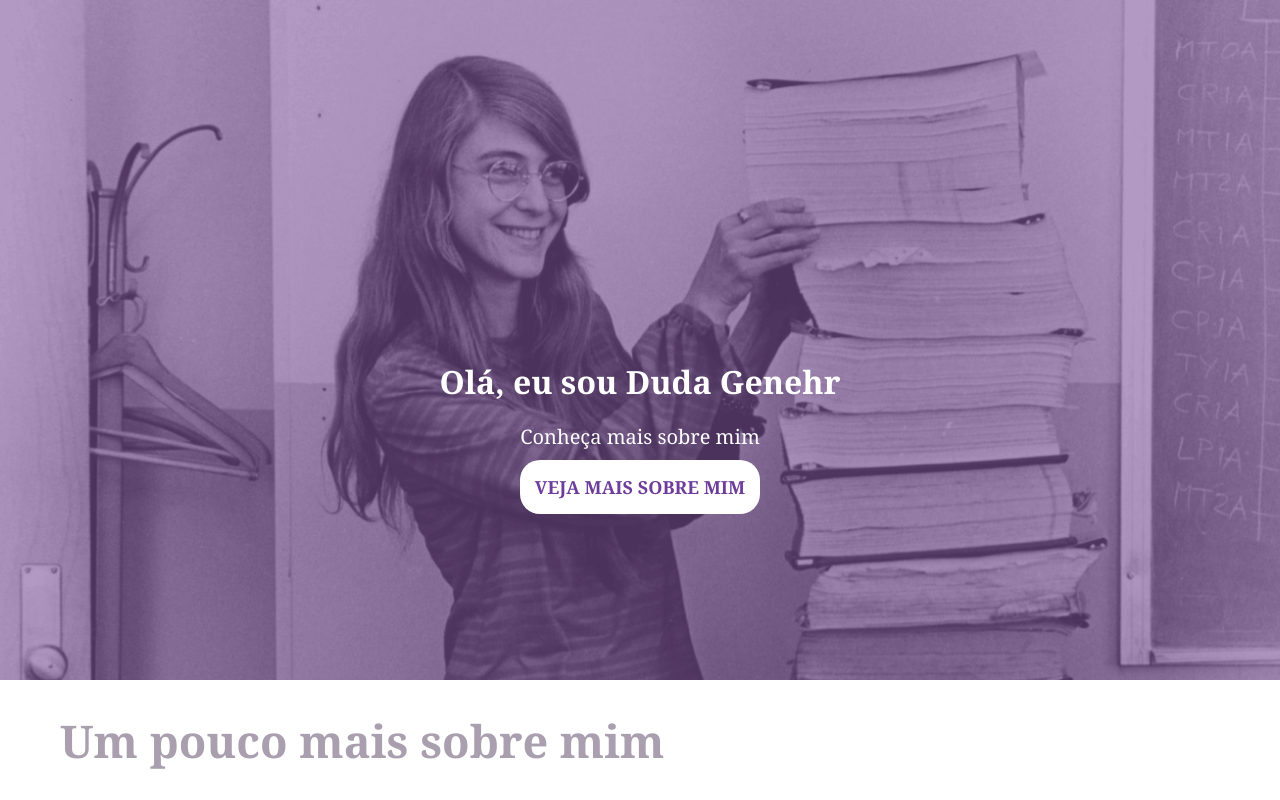
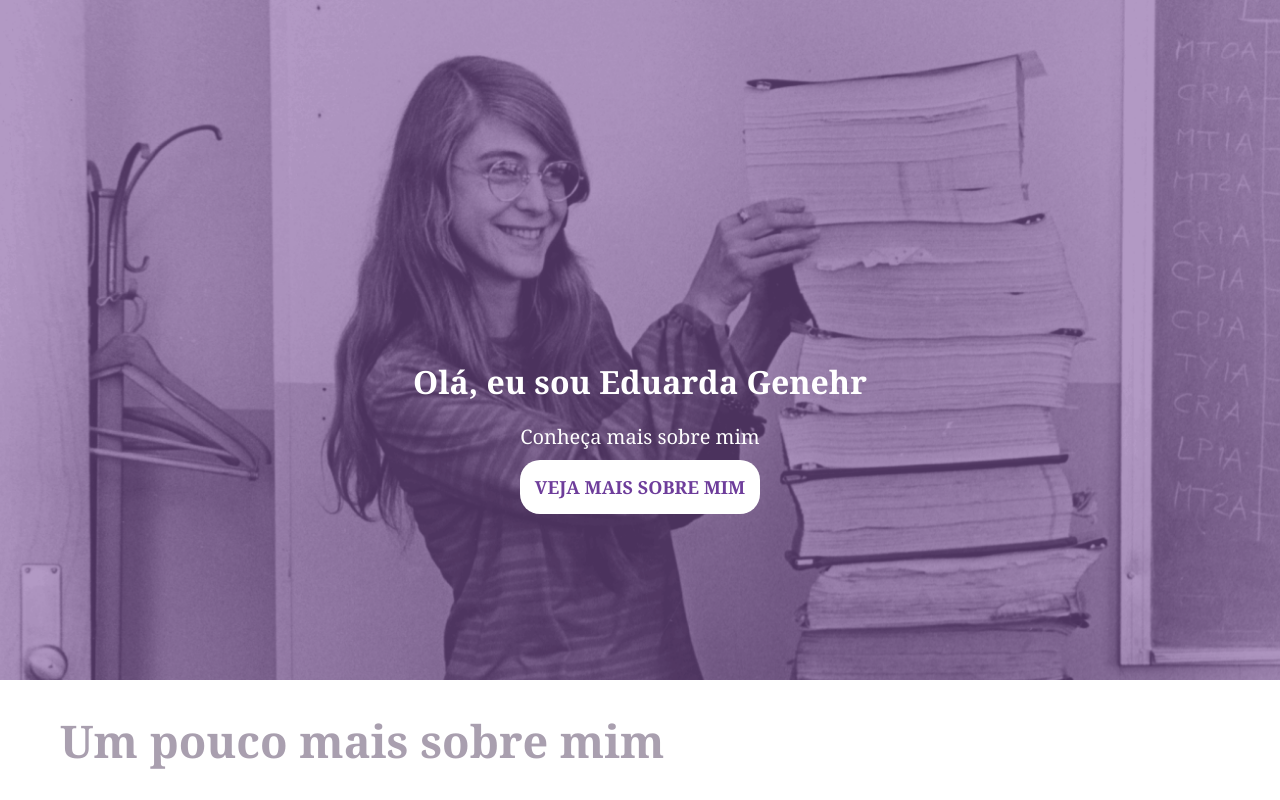
Before and after one commit to dudagenehr/reprograma, a plain HTML site: page index.html in a window 1280 px wide. Shown: the top 800 px of the page. Drawn offline with Linux system fonts and the light colour scheme.

Commit message:
update index.html

```diff
--- a/index.html
+++ b/index.html
@@ -12,7 +12,7 @@
         <!--Aqui são as informações que vão aparecer no meu navegador-->
         <div class="caixa-banner">
             <div class="banner-texto">
-                <h1 class="banner-titulo">Olá, eu sou Duda Genehr</h1>
+                <h1 class="banner-titulo">Olá, eu sou Eduarda Genehr</h1>
                 <p class="banner-subtitulo">Conheça mais sobre mim</p>
                 <a href="https://br.linkedin.com/in/dudagenehr" class="banner-btn" target="_blank">Veja mais sobre mim</a>
             </div>
```
